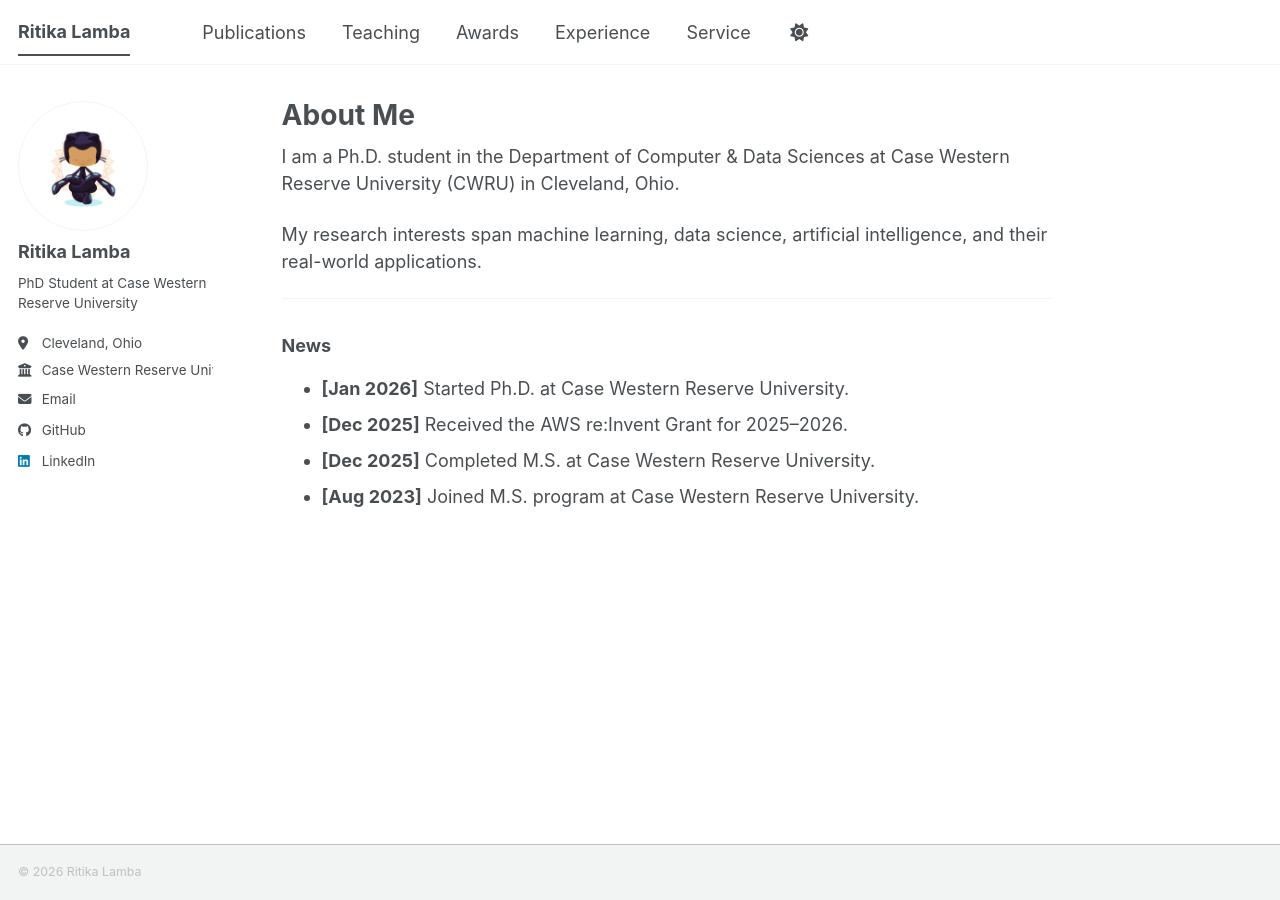
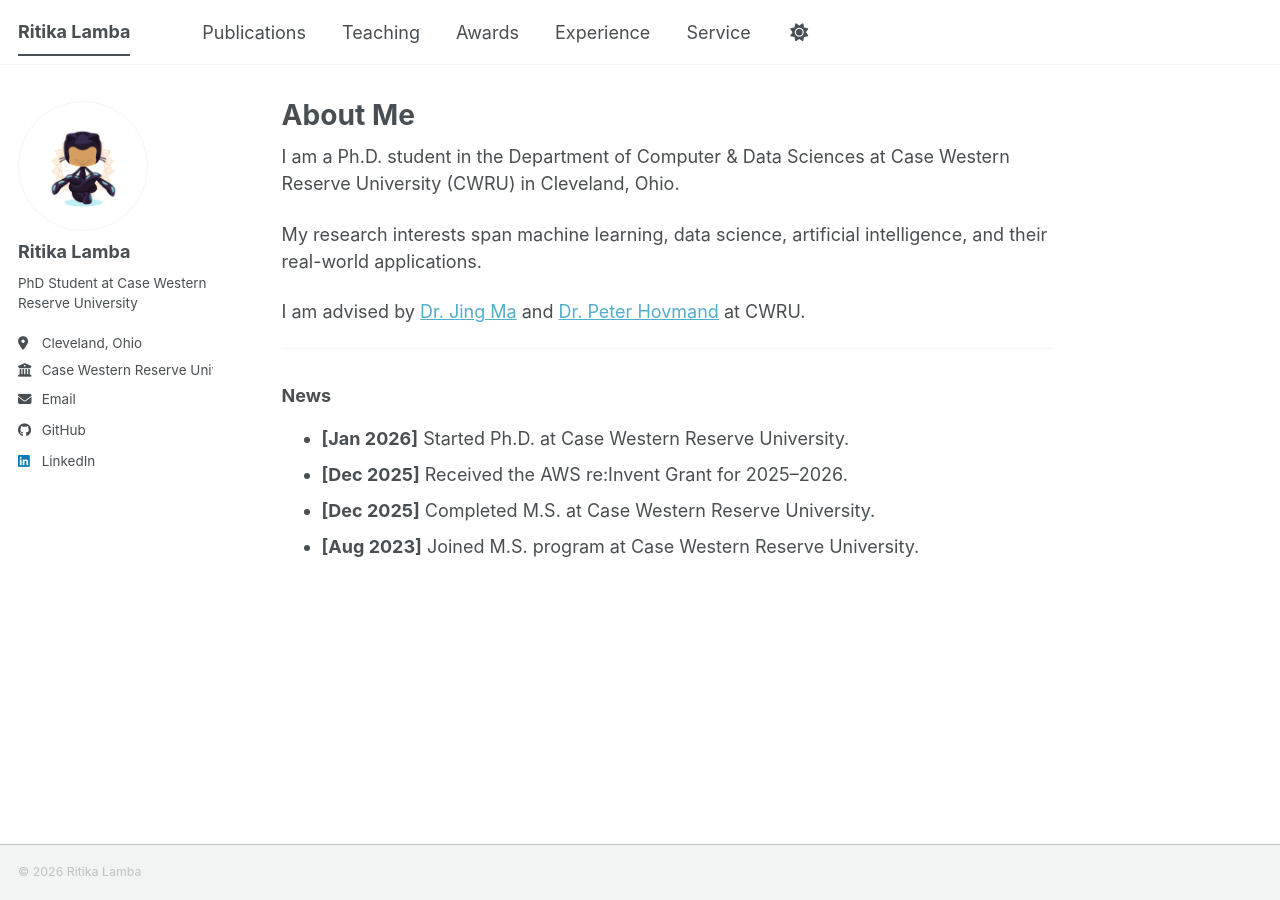
Before and after one commit to rxl895/Personal-Website, a Jekyll site: the page built from _pages/about.md, in a window 1280 px wide. Built offline with Jekyll 4.4.1, drawn with Linux system fonts in a browser that asks for light colours; a script bundle is joined from its source files by our own code; a style sheet for code colours, icons or effects is not loaded.

Commit message:
Add advisors Dr. Jing Ma and Dr. Peter Hovmand to about page

```diff
--- a/_pages/about.md
+++ b/_pages/about.md
@@ -13,6 +13,8 @@ I am a Ph.D. student in the Department of Computer & Data Sciences at Case Weste
 
 My research interests span machine learning, data science, artificial intelligence, and their real-world applications.
 
+I am advised by [Dr. Jing Ma](https://jma712.github.io/) and [Dr. Peter Hovmand](https://case.edu/medicine/pqhs/about/people/primary-faculty/peter-hovmand) at CWRU.
+
 ---
 
 ### News
```
